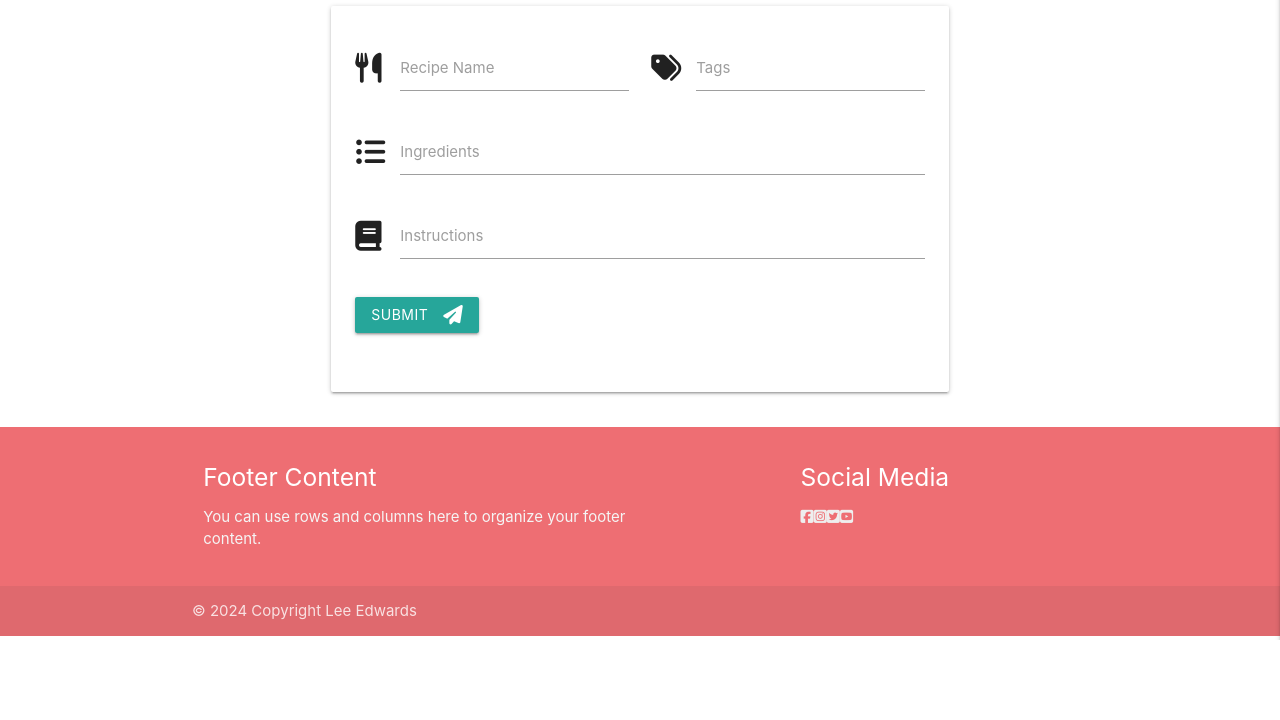
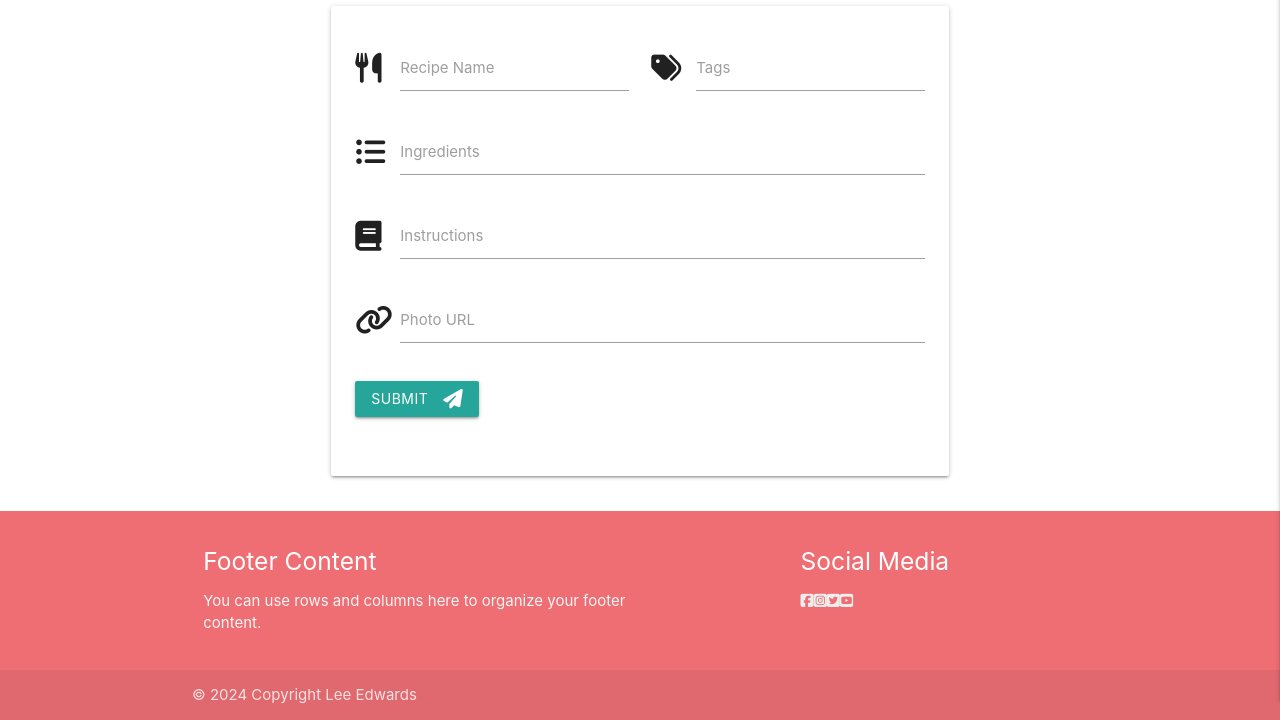
Before and after one commit to LeeEd1/MS3-project, a Flask app: page /add_recipe in a window 1280 px wide. Shown: the part 160-880 px from the top of the page. Before the commit the page ends 800 px from the top, so only its background shows below. Run offline with Flask 3, Linux system fonts and the light colour scheme; some libraries are stand-ins or nearby versions.

Commit message:
Added Photo link field for recipes and updated code to handle the links

```diff
--- a/app.py
+++ b/app.py
@@ -120,7 +120,8 @@ def add_recipe():
             "recipe_name": request.form.get("recipe_name"),
             "tags": request.form.get("tags"),
             "recipe_ingredients": request.form.get("recipe_ingredients"),
-            "recipe_instructions": request.form.get("recipe_instructions")
+            "recipe_instructions": request.form.get("recipe_instructions"),
+            "photo_url": request.form.get("photo_url")
         }
         mongo.db.recipes.insert_one(recipe)
         flash("Recipe successfully added")
@@ -129,6 +130,7 @@ def add_recipe():
     return render_template("add_recipe.html")
 
 
+# Route for edit recipe
 @app.route("/edit_recipe/<recipe_id>", methods=["GET", "POST"])
 def edit_recipe(recipe_id):
     if request.method == "POST":
@@ -146,6 +148,7 @@ def edit_recipe(recipe_id):
     return render_template("edit_recipe.html", recipe=recipe)
 
 
+# Route for delete recipe
 @app.route("/delete_recipe/<recipe_id>")
 def delete_recipe(recipe_id):
     mongo.db.recipes.delete_one({"_id": ObjectId(recipe_id)})
--- a/templates/add_recipe.html
+++ b/templates/add_recipe.html
@@ -28,6 +28,11 @@
                         <label for="recipe_instructions">Instructions</label>
                     </div>
                     <div class="input-field col s12">
+                        <i class="prefix fas fa-link"></i>
+                        <input id="photo_url" name="photo_url" type="text" class="validate" required>
+                        <label for="photo_url">Photo URL</label>
+                    </div>
+                    <div class="input-field col s12">
                         <button class="btn waves-effect waves-dark" type="submit" name="action" required>
                             Submit
                             <i class="fas fa-paper-plane right"></i>
--- a/templates/recipes.html
+++ b/templates/recipes.html
@@ -5,10 +5,10 @@
 
     <div class="row">
         {% for recipe in recipes %}
-                <div class="col s12 m6 l4">
-                    <div class="card">
+                <div class="col s12 m6 l3">
+                    <div class="card medium">
                         <div class="card-image waves-effect waves-block waves-light">
-                            <img class="activator" src="images/office.jpg">
+                            <img class="activator" src="{{ recipe.photo_url }}">
                         </div>
                         <div class="card-content">
                             <span class="card-title activator grey-text text-darken-4">{{ recipe.recipe_name }}<i
```
